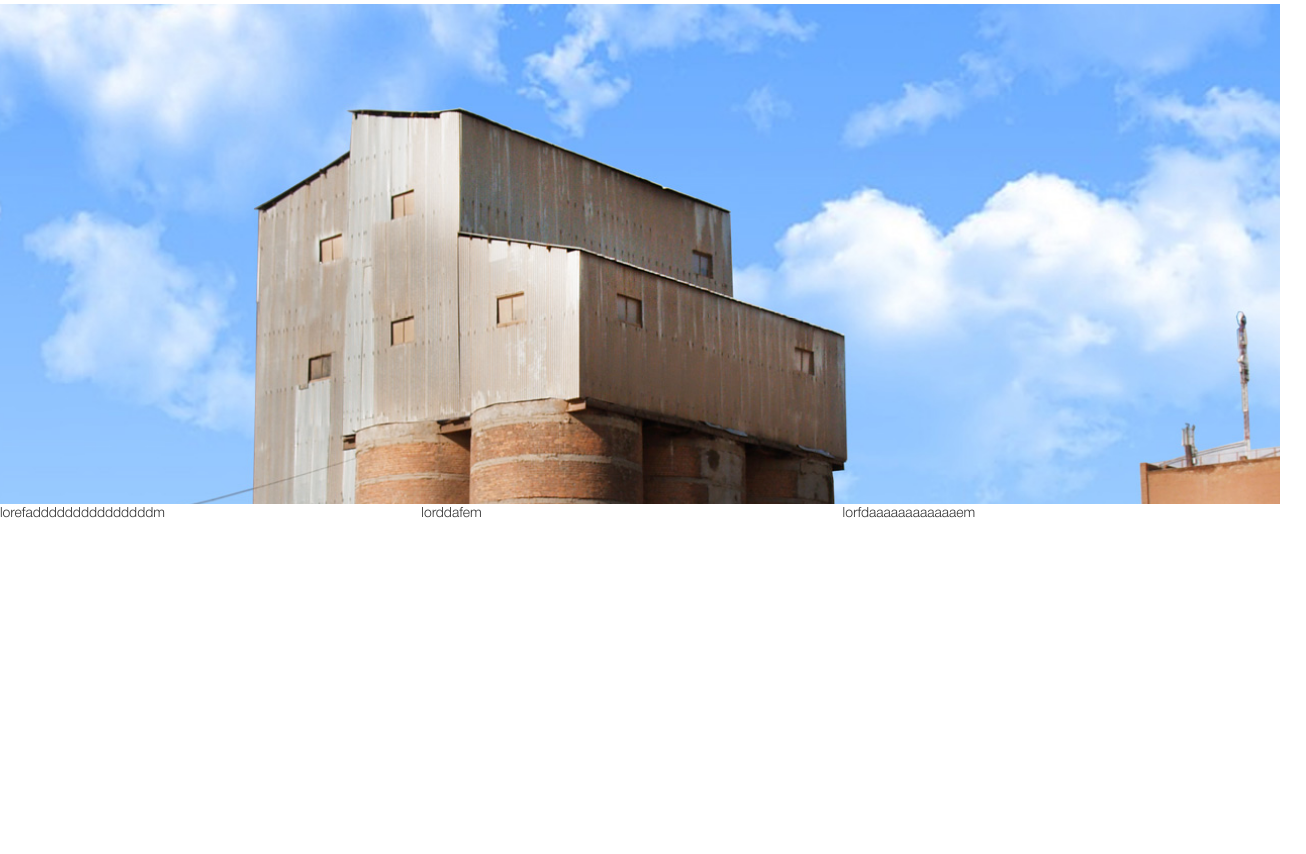
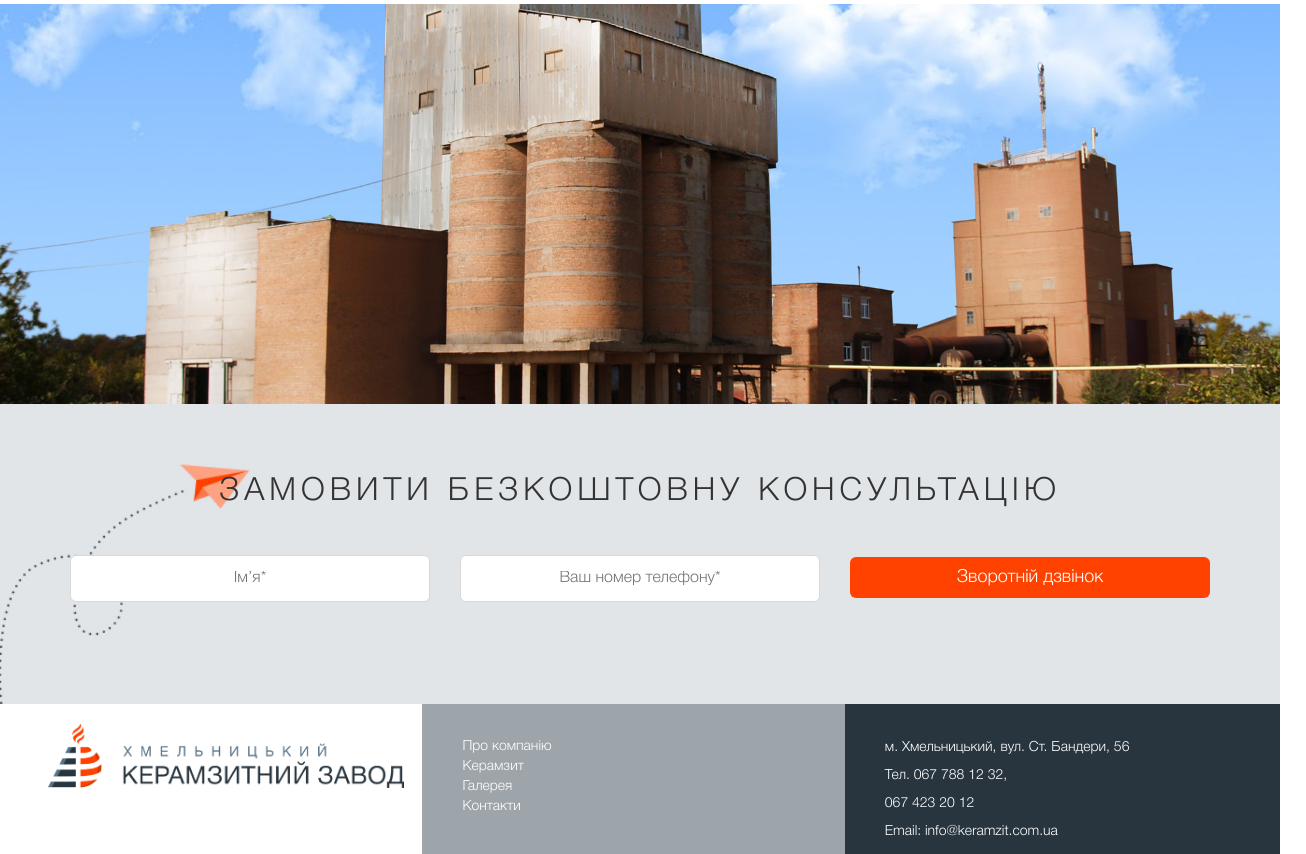
Before and after one commit to AlleksandrPlunik/Keramzit, a website: page app/index.html in a window 1280 px wide. Shown: the part 3635-4489 px from the top of the page, 1306 px wide, since content can reach past the window. Before the commit the page ends 4159 px from the top, so only its background shows below. Drawn offline with nearby package versions, Linux system fonts and the light colour scheme.

Commit message:
main_page

```diff
--- a/app/index.html
+++ b/app/index.html
@@ -150,10 +150,10 @@
     <div class="order__title">Замовити безкоштовну консультацію</div>
     <div class="row">
       <div class="col-md-4">
-        <div class="order__name"><input id="name" type="text" placeholder="Ім’я*"></div>
+        <div class="order__name"><input  type="text" placeholder="Ім’я*"></div>
       </div>
       <div class="col-md-4">
-        <div class="order__name"><input id="email" type="text" placeholder="Ваш номер телефону*"></div>
+        <div class="order__name"><input  type="text" placeholder="Ваш номер телефону*"></div>
       </div>
       <div class="col-md-4">
         <div class="order__button">
@@ -234,22 +234,58 @@
     </div>
   </div>
 </section>
-<main class="wrapper">
+<!--<main class="wrapper">
   <section class="section parallax bg1">
   </section>
-</main>
+</main>-->
+<div class="parallax">
 
+
+</div>
+
+<section class="order">
+  <div class="container">
+    <div class="order__title">Замовити безкоштовну консультацію</div>
+    <div class="row">
+      <div class="col-md-4">
+        <div class="order__name"><input type="text" placeholder="Ім’я*"></div>
+      </div>
+      <div class="col-md-4">
+        <div class="order__name"><input type="text" placeholder="Ваш номер телефону*"></div>
+      </div>
+      <div class="col-md-4">
+        <div class="order__button">
+          <a class="order__button_btn" href="#">Зворотній дзвінок</a>
+        </div>
+      </div>
+    </div>
+  </div>
+</section>
+<footer class="footer">
+  <div class="footer__item">
+    <div class="footer__logo"><img src="image/logo.png" alt=""></div>
+  </div>
+      <div class="footer__naw">
+        <ul>
+        <li><a href="#">Про компанію</a></li>
+        <li><a href="#">Керамзит</a></li>
+        <li><a href="#">Галерея</a></li>
+        <li><a href="#">Контакти</a></li>
+        </ul>
+    </div>
+  </div>
+    <div class="footer__address">
+      м. Хмельницький, вул. Ст. Бандери, 56 <br>
+      Тел. 067 788 12 32, <br> 067 423 20 12 <br>
+      Email: info@keramzit.com.ua
+    </div>
+  </div>
+</footer>
 <script
   src="https://code.jquery.com/jquery-3.3.1.min.js"
   integrity="sha256-FgpCb/KJQlLNfOu91ta32o/NMZxltwRo8QtmkMRdAu8="
   crossorigin="anonymous">
 </script>
 <script src="libs/bootstrap.min.js"></script>
-
-  <footer class="footer">
-    <div class="footer__item">lorefadddddddddddddddm</div>
-    <div class="footer__item">lorddafem</div>
-    <div class="footer__item">lorfdaaaaaaaaaaaaem</div>
-  </footer>
 </body>
 </html>
--- a/app/sass/main.scss
+++ b/app/sass/main.scss
@@ -12,7 +12,9 @@
 .clearfix { display: block; }
 .clearfix:after { content: ""; display: block; clear: both; visibility: hidden; line-height: 0; height: 0; margin: 0; padding: 0; }
 
-
+html, body {
+  height: 100%;
+}
 
 $white: #fff;
 $font: #210604;
@@ -40,6 +42,7 @@ a, a:hover {
   text-decoration: none;
   color: $white;
   cursor: pointer;
+
 }
 .header {
   &__top {
@@ -99,6 +102,7 @@ a, a:hover {
       text-transform: uppercase;
       color: $font !important;
       vertical-align: middle;
+
     }
   }
 
@@ -145,6 +149,9 @@ a, a:hover {
     margin-top: 30px;
     letter-spacing: 3px;
   }
+  &__button:hover {
+      background: #de3b02;
+  }
   &__button {
     background: $back_orange;
     text-transform: uppercase;
@@ -164,8 +171,10 @@ a, a:hover {
 
 
 
+
   }
 }
+
 .info {
   color: $font;
   font-family: HelveticaLight;
@@ -254,10 +263,10 @@ a, a:hover {
     text-align: center;
     text-transform: uppercase;
   }
-  &__button:focus{
+  &__button:hover{
     color: $white;
+    background: #de3b02;
   }
-
   &__button {
     font-size: 18px;
     padding: 7px ;
@@ -267,6 +276,9 @@ a, a:hover {
     background: $back_orange;
     border-radius: 6px;
     text-align: center;
+    text-decoration: none;
+    color: $white;
+
 
     &_btn :focus {
       color: $white;
@@ -278,6 +290,7 @@ a, a:hover {
       height: 35px;
       padding: 5px;
       text-decoration: none;
+
     }
 
   }
@@ -398,6 +411,7 @@ a, a:hover {
   padding: 30px 100px;
   max-width: 100%;
   padding-bottom: 100px;
+  overflow: hidden;
   &__right{
     background: url("../image/about__company_right.jpg")no-repeat left;
     position: absolute;
@@ -435,54 +449,67 @@ a, a:hover {
 
 
 }
-.wrapper {
-  height: 500px;
-  overflow-x: hidden;
-  overflow-y: auto;
-  perspective: 2px;
+
+.parallax {
+  /* The image used */
+  background-image: url('../image/about_the_company_paralax.jpg');
+
+  /* Full height */
+  height: 50vh;
+
+  /* Create the parallax scrolling effect */
+  background-attachment: fixed;
+  background-position: center;
+  background-repeat: no-repeat;
+  background-size: cover;
 }
-.section {
-  position: relative;
-  height: 100vh;
-  display: flex;
-  align-items: center;
-  justify-content: center;
-  color: white;
-  text-shadow: 0 0 5px #000;
-  background-position: top;
-  background-repeat: no-repeat;
+
+.footer {
+  &__logo {
+    float: left;
+    width: 33%;
+    padding-left: 48px;
+  }
+  &__naw{
+    background: #9da4aa;
+    background-size: cover;
+    width: 33%;
+    float: left;
+    height: 150px;
+    padding-top: 33px;
+
+
 
   }
-.parallax::after {
-  content: " ";
-  position: absolute;
-  top: 0;
-  right: 0;
-  bottom: 0;
-  left: 0;
-  transform: translateZ(-1px) scale(1.5);
-  background-size: 100%;
-  z-index: -1;
+  &__naw li {
+    text-decoration: none;
+    list-style: none;
+  }
+  &__logo img {
+    width: 95%;
+    padding-bottom: 30px;
+    padding-top: 20px;
+  }
+  &__address {
+    background: #28353f;
+    background-size: cover;
+    font-size: 14px;
+    text-align: left;
+    color: $white;
+    width: 34%;
+    float: right;
+    height: 150px;
+    padding-left: 40px;
+    padding-top: 30px;
+    word-wrap:normal;
+    line-height: 28px;
   }
 
-.bg1::after {
-  background-image: url('../image/about_the_company_paralax.jpg');
 }
 
-.bg2::after {
-  background-image: url('../image/about_the_company_paralax.jpg');
-}
-.footer {
-  &__item {
-    width: 33%;
-    display: inline-block;
-
-  }
-  &__item:nth-child(2) {
-    margin-left: -5px;
-  }
-  &__item:nth-child(3) {
-    margin-left:  -5px;
+@media only screen and (max-device-width: 1024px) {
+  .parallax {
+    background-attachment: scroll;
   }
 }
 @media (max-width: 1240px) {
@@ -590,8 +617,20 @@ a, a:hover {
   .company__right {
     right: -100px;
   }
-  .company__text {
-    text-align: justify;
+  .footer__address {
+    width: 100%;
+    background-size: cover;
+    text-align: center;
+    padding-bottom: 20px;
+  }
+  .footer__naw {
+    width: 100%;
+    background-size: cover;
+    text-align: center;
+  }
+  .footer__logo {
+    width: 100%;
+    text-align: center;
   }
 }
 @media (max-width: 514px) {
```
Also changed, not shown: app/css/main.css. Lines whose indentation alone changed are shown as unchanged.
